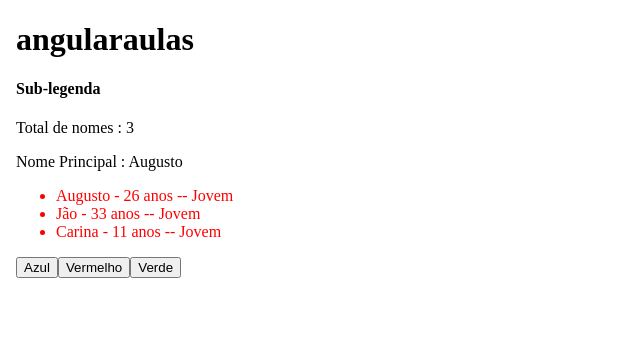
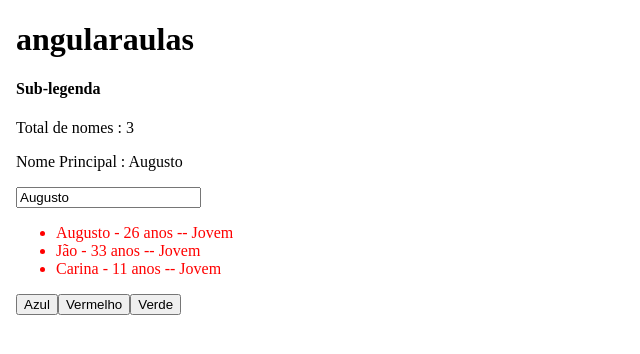
Before and after one commit to agvicente/angularaulas, an Angular app in the folder angularaulas/: page / in a window 1280 px wide. Shown: the top 354 px of the page, without its empty margins (0-640 px from the left). Built offline with nearby package versions, Linux system fonts and the light colour scheme.

Commit message:
Passando parametro com evento de input do teclado

```diff
--- a/angularaulas/src/app/app.component.html
+++ b/angularaulas/src/app/app.component.html
@@ -10,7 +10,9 @@
   <h4>Sub-legenda</h4>
 
   <p>Total de nomes : {{nomes.length}}</p>
-  <p>Nome Principal : {{nomePrincipal.nome}}</p>
+  <p>Nome Principal : {{nomePrincipal}}</p>
+
+  <input type="text" [value]="nomePrincipal" (input)="mudarNomePrincipal($event)"/>
 
   <ul>
     <li *ngFor="let item of nomes"
--- a/angularaulas/src/app/app.component.ts
+++ b/angularaulas/src/app/app.component.ts
@@ -14,14 +14,19 @@ export class AppComponent {
     new Pessoa(3, 'Carina', 11)
   ];
 
-  nomePrincipal = this.nomes[0];
-  corPrincipal : string = '#FF0000';
+  nomePrincipal: string= 'Augusto';
+  corPrincipal: string = '#FF0000';
 
   trocarCor = (cor: string) =>{
     this.corPrincipal = cor;
   }
 
   clicou = (pessoa: Pessoa) => {
-    alert("Clicou em: "+pessoa.nome);
+    alert("Clicou em: "+pessoa.getTipo());
+  }
+
+  mudarNomePrincipal = (event: Event) => {
+    const _event = event.target as HTMLInputElement;
+    this.nomePrincipal = _event.value;
   }
 }
```
